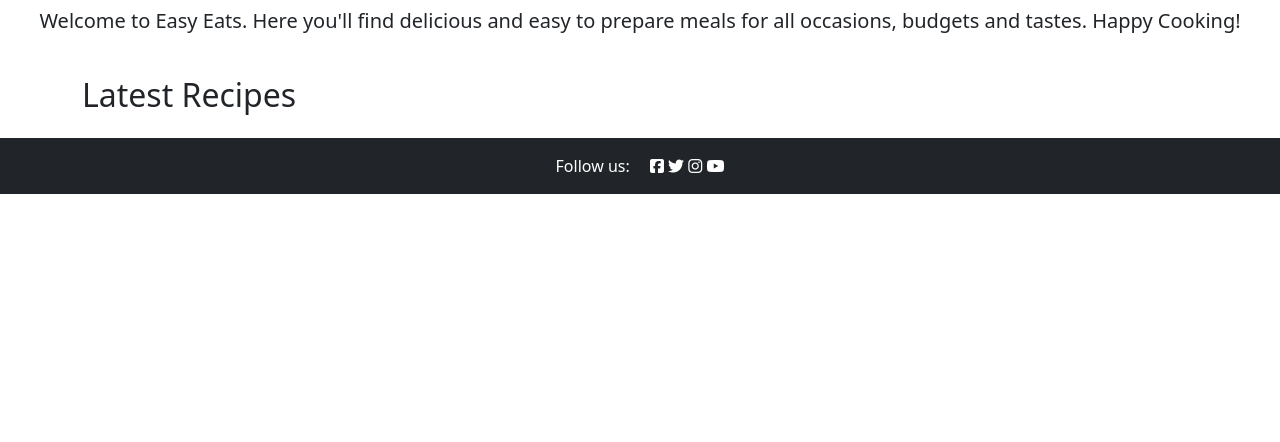
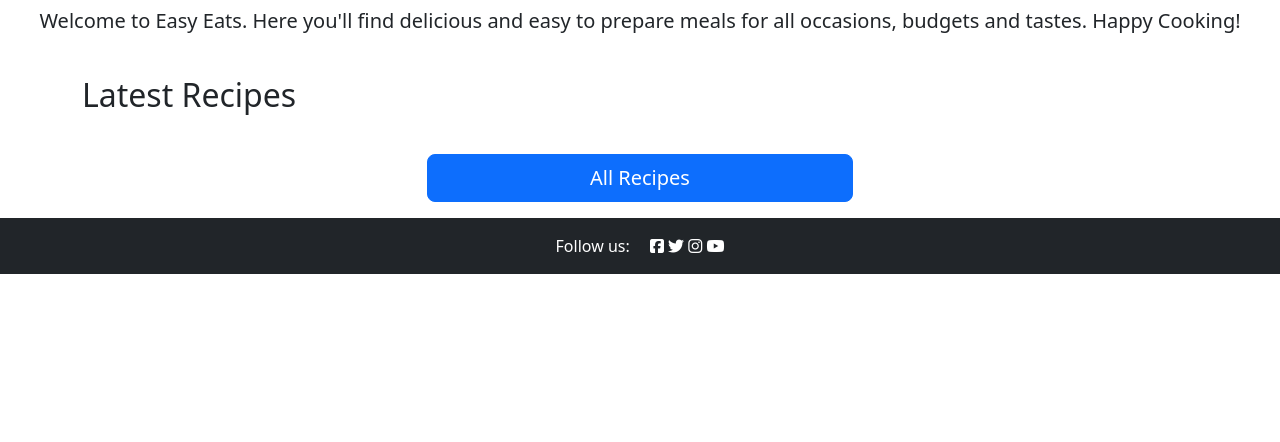
Before and after one commit to DanielleDaly/portfolio-project-4, a Django app: template templates/index.html in a window 1280 px wide. Shown: the part 205-647 px from the top of the page. Run offline with Django 3.2, Linux system fonts and the light colour scheme; the template is opened without the code that fills it, so the values that code supplies are empty; some libraries are stand-ins or nearby versions.

Commit message:
Add button to all recipes page in index file

```diff
--- a/templates/index.html
+++ b/templates/index.html
@@ -18,7 +18,7 @@
 <div class="container">
     <h2 class="my-4">Latest Recipes</h2>
     <div class="row">
-        <!-- Individual Recipes -->
+        <!-- Recipe Cards -->
         <div class="col-12">
             <div class="row">
                 {% for recipe in recipe_list %}
@@ -54,5 +54,7 @@
         </div>
     </div>
 </div>
+<!-- Link to All Recipes Button -->
+<a class="btn btn-primary btn-lg col-4 offset-4 mb-3 mt-3" href="#" role="button">All Recipes</a>
 
 {% endblock %}
```
